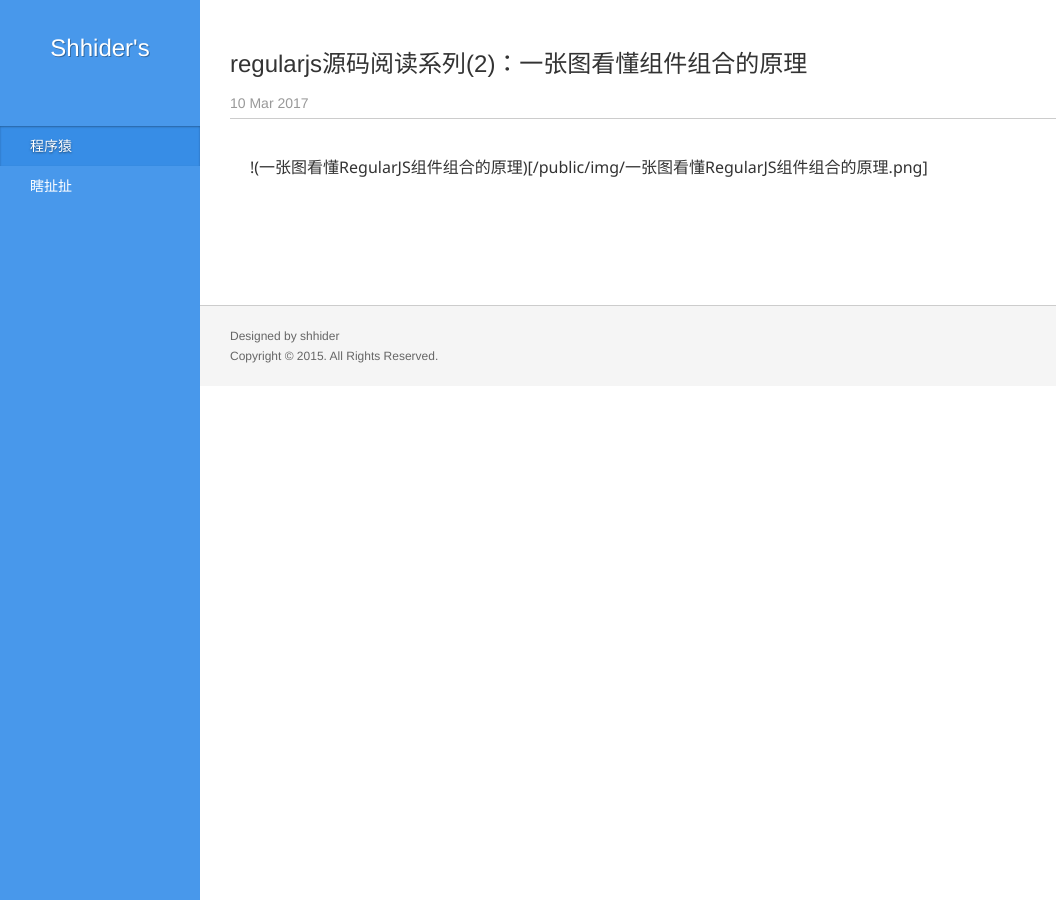
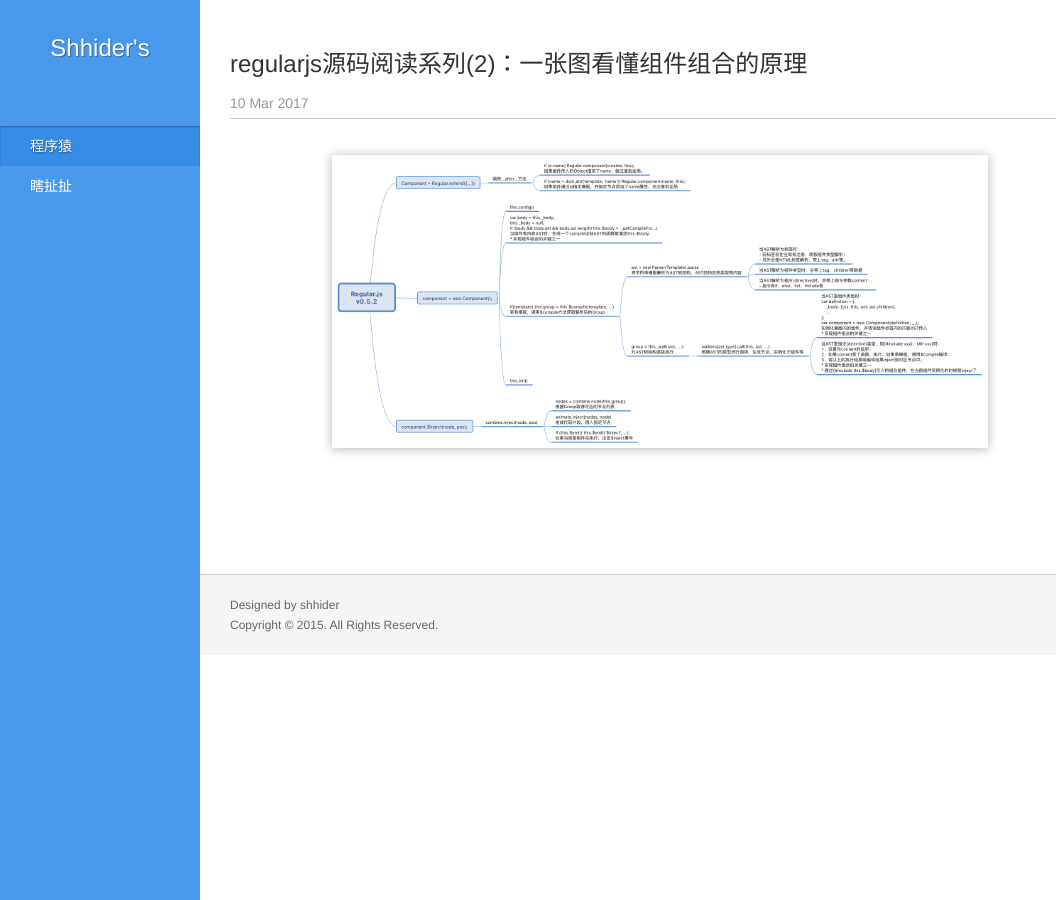
Before and after one commit to shhider/shhider.github.io, a Jekyll site: the page built from _posts/2017-03-10-sth-from-regular-2-component-combine.md, in a window 1280 px wide. Shown: the whole page, without its empty margins (0-1056 px from the left). Built offline with Jekyll 4.4.1, drawn with Linux system fonts in a browser that asks for light colours; comment, search, counter and statistics services are not loaded.

Commit message:
update: regularjs component combine

```diff
--- a/_posts/2017-03-10-sth-from-regular-2-component-combine.md
+++ b/_posts/2017-03-10-sth-from-regular-2-component-combine.md
@@ -4,4 +4,4 @@
 title: regularjs源码阅读系列(2)：一张图看懂组件组合的原理
 ---
 
-!(一张图看懂RegularJS组件组合的原理)[/public/img/一张图看懂RegularJS组件组合的原理.png]
+![一张图看懂RegularJS组件组合的原理](/public/img/一张图看懂RegularJS组件组合的原理.png)
```
